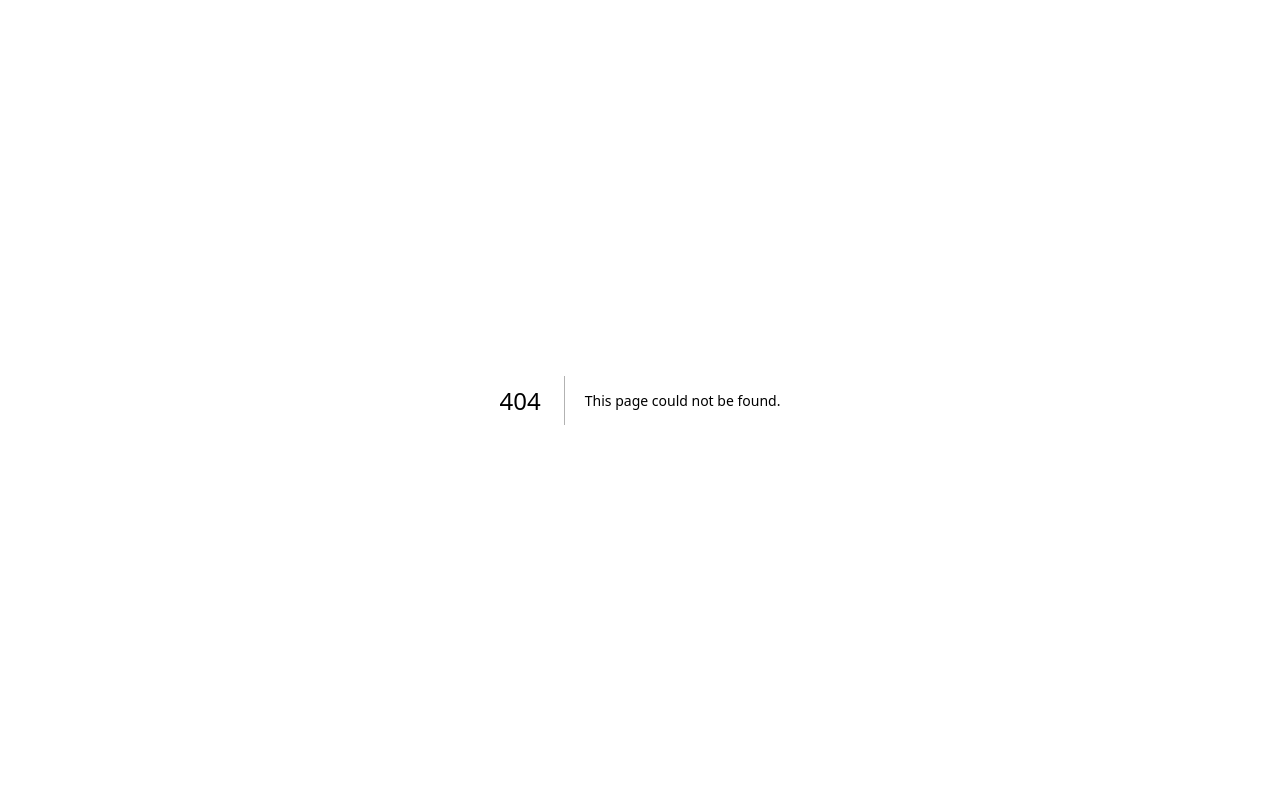
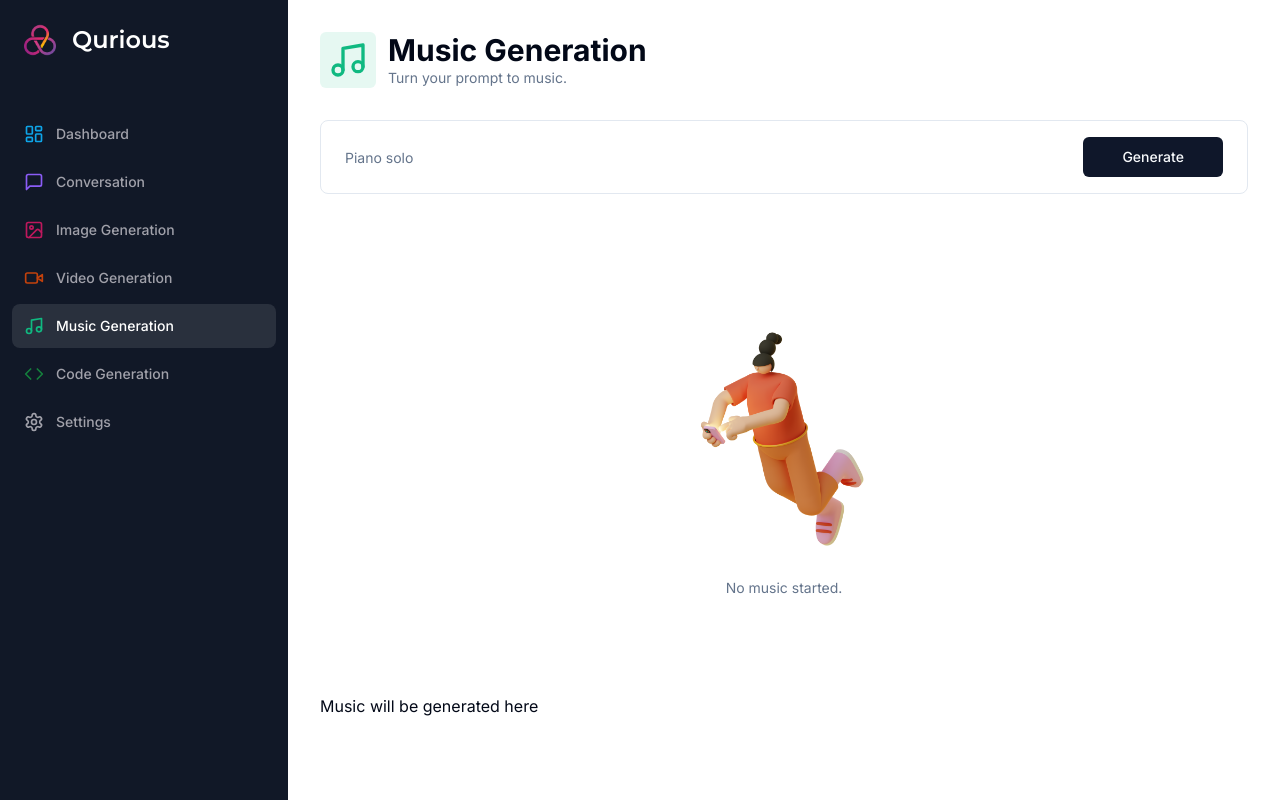
Before and after one commit to PavankumarUppar/Qurious, a Next.js app: page /music in a window 1280 px wide. Before the commit this address had no page. Built offline with nearby package versions, Linux system fonts and the light colour scheme.

Commit message:
new: installed replicate and created music page

```diff
--- /dev/null
+++ b/app/(dashboard)/(routes)/music/constants.ts
@@ -0,0 +1,7 @@
+import * as z from "zod";
+
+export const formSchema = z.object({
+    prompt: z.string().min(1, {
+        message: "Prompt is required",
+    }),
+})
--- /dev/null
+++ b/app/(dashboard)/(routes)/music/page.tsx
@@ -0,0 +1,120 @@
+"use client";
+
+import * as z from "zod";
+import axios from "axios";
+import { Heading } from "@/components/heading";
+import { Music } from "lucide-react";
+import { useForm } from "react-hook-form";
+
+import { formSchema } from "./constants";
+import { zodResolver } from "@hookform/resolvers/zod";
+import { Form, FormControl, FormField, FormItem } from "@/components/ui/form";
+import { Input } from "@/components/ui/input";
+import { Button } from "@/components/ui/button";
+import { useRouter } from "next/navigation";
+import { useState } from "react";
+import { Empty } from "@/components/empty";
+import { Loader } from "@/components/loader";
+
+
+
+const MusicPage = () => {
+
+    const router = useRouter()
+    const [music, setMusic] = useState<string>()
+    const form = useForm<z.infer<typeof formSchema>>({
+        resolver: zodResolver(formSchema),
+        defaultValues: {
+            prompt: ""
+        }
+    })
+
+    const isLoading = form.formState.isSubmitting
+
+    const onSubmit = async (values: z.infer<typeof formSchema>) => {
+        try {
+            setMusic(undefined);
+
+            const response = await axios.post("/api/music", values)
+
+            setMusic(response.data.audio)
+
+            form.reset()
+        } catch (error: any) {
+            // TODO: Open Pro Modal
+            console.log(error)
+        } finally {
+            router.refresh()
+        }
+    }
+
+    return (
+        <div>
+            <Heading
+                title="Music Generation"
+                description="Turn your prompt to music."
+                icon={Music}
+                iconColor="text-emerald-500"
+                bgColor="bg-emerald-500/10"
+            />
+            <div className="px-4 lg:px-8">
+                <div>
+                    <Form {...form}>
+                        <form
+                            onSubmit={form.handleSubmit(onSubmit)}
+                            className="
+                                rounded-lg
+                                border
+                                w-full
+                                p-4
+                                px-3
+                                md:px-6
+                                focus-within:shadow-sm
+                                grid
+                                grid-cols-12
+                                gap-2
+                            "
+                        >
+                            <FormField
+                            name="prompt"
+                            render={({ field }) => (
+                                <FormItem className="col-span-12 lg:col-span-10">
+                                    <FormControl className="m-0 p-0">
+                                        <Input
+                                        className="
+                                            border-0 outline-none focus-visible:ring-0 focus-visible:ring-transparent
+                                        "
+                                        disabled={isLoading}
+                                        placeholder="Piano solo"
+                                        {...field}
+                                        />
+                                    </FormControl>
+
+                                </FormItem>
+                            )}
+                            />
+                            <Button className="col-span-12 lg:col-span-2 w-full" disabled={isLoading}>
+                                Generate
+                            </Button>
+                        </form>
+                    </Form>
+                </div>
+                <div className="space-y-4 mt-4">
+                    {isLoading && (
+                        <div className="p-8 rounded-lg w-full flex items-center justify-center bg-muted">
+                            <Loader />
+                        </div>
+                    )}
+                    {!music && !isLoading && (
+                        <Empty label="No music started." />
+                    )}
+                    <div>
+                        Music will be generated here
+                    </div>
+                </div>
+            </div>
+        </div>
+     );
+}
+
+export default MusicPage;
--- /dev/null
+++ b/app/api/music/route.ts
@@ -0,0 +1,43 @@
+import { auth } from '@clerk/nextjs';
+import { NextResponse } from 'next/server';
+import { Configuration, OpenAIApi } from 'openai';
+
+
+const configuration = new Configuration({
+    apiKey: process.env.OPENAI_API_KEY,
+})
+
+const openai = new OpenAIApi(configuration);
+
+export async function POST(
+    req: Request
+) {
+    try {
+        const { userId } = auth();
+        const body = await req.json();
+        const { messages } = body;
+
+        if (!userId) {
+            return new NextResponse("Unauthorized", { status: 401 })
+        }
+
+        if (!configuration.apiKey) {
+            return new NextResponse("OpenAI API Key not configured", { status: 500 })
+        }
+
+        if (!messages) {
+            return new NextResponse("Messages are required", { status: 400 })
+        }
+
+        const response = await openai.createChatCompletion({
+            model: "gpt-3.5-turbo",
+            messages
+        })
+
+        return NextResponse.json(response.data.choices[0].message)
+
+    } catch (error) {
+        console.log("[CONVERSATION_ERROR]", error)
+        return new NextResponse("Internal error", {status: 500})
+    }
+}
--- a/package.json
+++ b/package.json
@@ -26,6 +26,7 @@
     "react-dom": "^18",
     "react-hook-form": "^7.50.1",
     "react-markdown": "^9.0.1",
+    "replicate": "^0.27.1",
     "tailwind-merge": "^2.2.1",
     "tailwindcss-animate": "^1.0.7",
     "zod": "^3.22.4"
```
Also changed, not shown: 1 other file (tests, documents, lock files or other folders).
